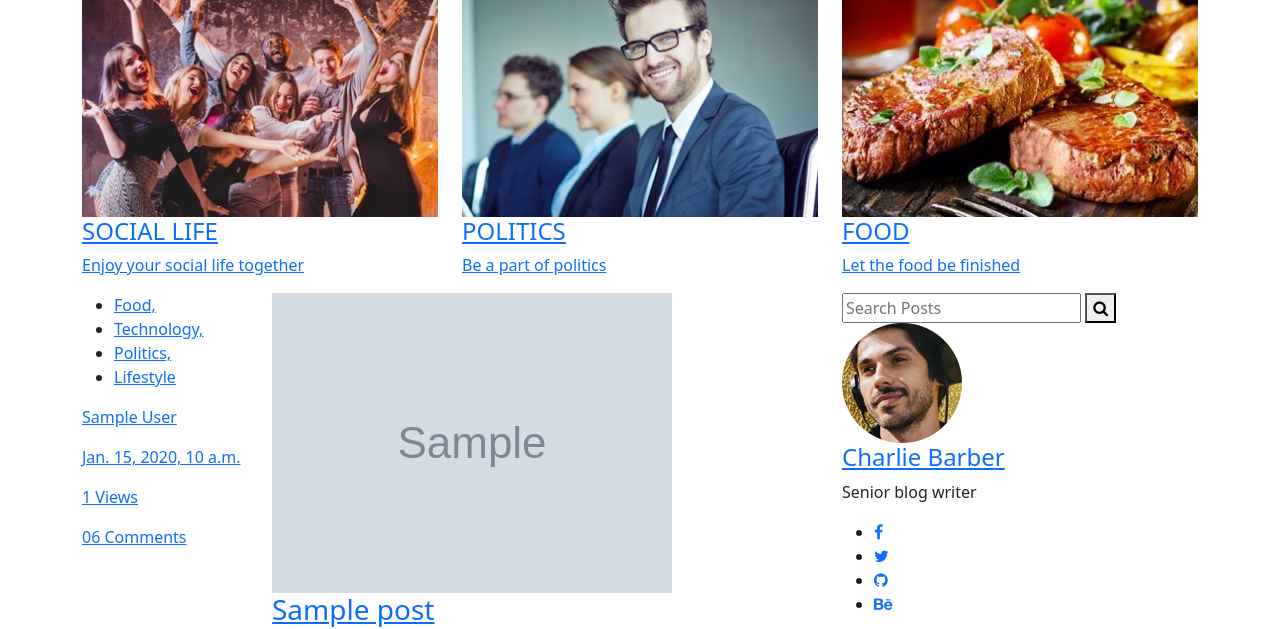
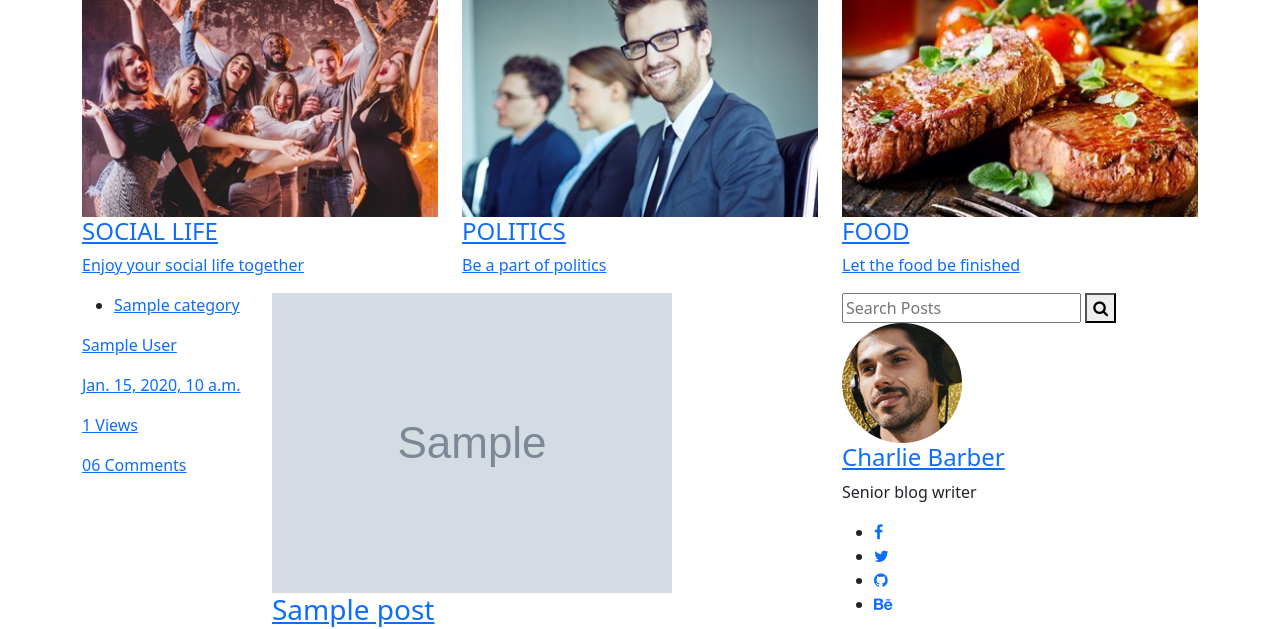
Before and after one commit to Amiraliarzande/django, a Django app: template templates/blog/blog-home.html in a window 1280 px wide. Shown: the part 511-1140 px from the top of the page. Run offline with Django 3.2, Linux system fonts and the light colour scheme; the template is opened without the code that fills it: values that come from a table or form of the project are taken from there, others are empty; tables that the repository leaves empty hold one stand-in row (values such as "Sample post"); grey boxes marked "Sample" are stand-in pictures; parts of the project's set-up code (start-up, migrations or seed data) failed here and were passed over; some libraries are stand-ins or nearby versions.

Commit message:
Create categories for posts
Create categories for posts

```diff
--- a/blog/admin.py
+++ b/blog/admin.py
@@ -1,5 +1,5 @@
 from django.contrib import admin
-from blog.models import post
+from blog.models import post , Category
 
 # Register your models here.
 class postAdmin(admin.ModelAdmin):
@@ -8,5 +8,5 @@ class postAdmin(admin.ModelAdmin):
     list_filter = ('status','author')
     search_fields = ['title', 'content','author']
 
-
+admin.site.register(Category)
 admin.site.register(post, postAdmin)
--- a/blog/models.py
+++ b/blog/models.py
@@ -1,12 +1,18 @@
 from django.db import models
 from django.contrib.auth.models import User
 
+class Category (models.Model):
+    name = models.CharField(max_length=255)
+
+    def __str__(self):
+        return self.name
 
 # Create your models here.
 class post (models.Model):
     title = models.CharField(max_length=255)
     content= models.TextField()
     author = models.ForeignKey(User,on_delete=models.SET_NULL,null=True)
+    category = models.ManyToManyField(Category)
     image = models.ImageField(upload_to='blog/',default='blog/default.jpg')
     counted_viwe= models.IntegerField(default=0)
     status = models.BooleanField(default=True)
--- a/templates/blog/blog-home.html
+++ b/templates/blog/blog-home.html
@@ -81,18 +81,11 @@
               <div class="single-post row">
                 <div class="col-lg-3 col-md-3 meta-details">
                   <ul class="tags">
-                    <li>
-                      <a href="#">Food,</a>
-                    </li>
-                    <li>
-                      <a href="#">Technology,</a>
-                    </li>
-                    <li>
-                      <a href="#">Politics,</a>
-                    </li>
-                    <li>
-                      <a href="#">Lifestyle</a>
-                    </li>
+
+                  <li>
+                      <a href="#">{{ post.category.all|join:", " }}</a>
+                  </li>
+
                   </ul>
                   <div class="user-details row">
                     <p class="user-name col-lg-12 col-md-12 col-6">
```
Also changed, not shown: templates/blog/blog-single.html (+1 -10 lines), blog/migrations/0006_auto_20250625_1337.py (added).
